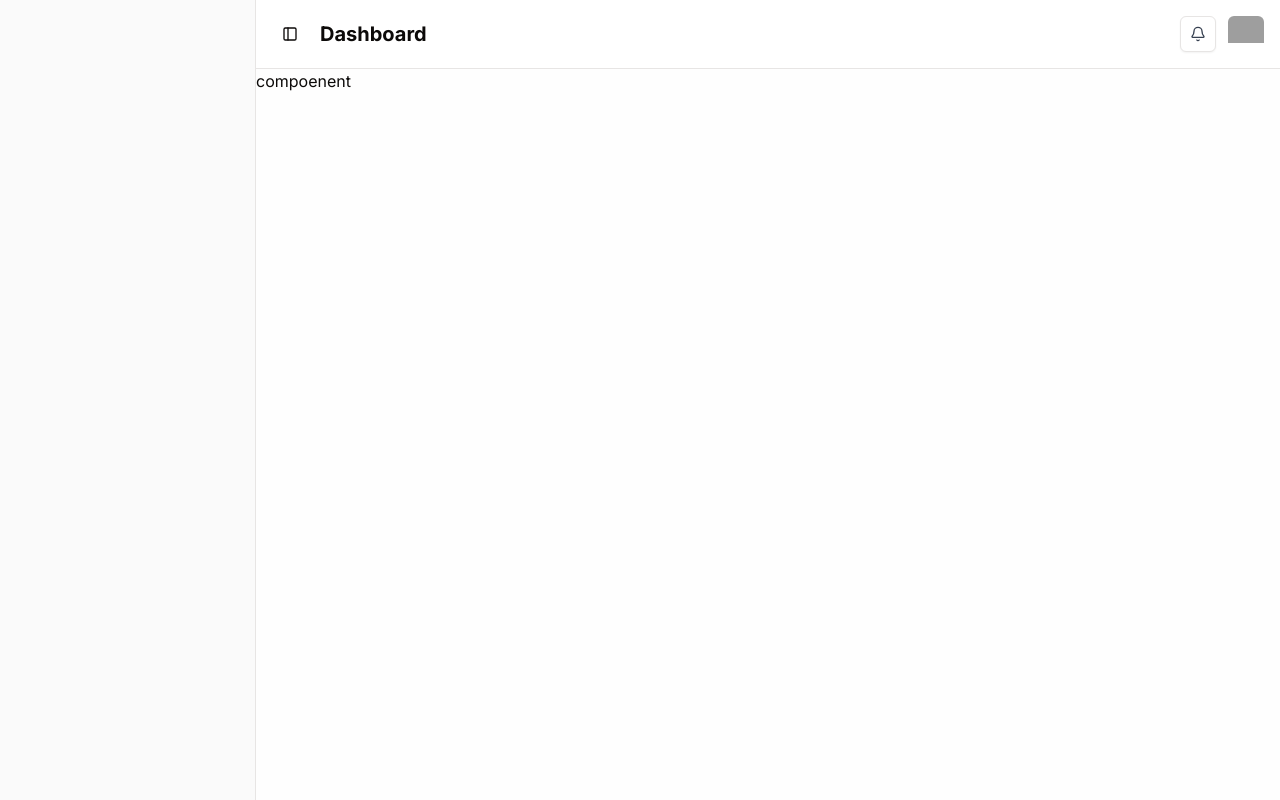
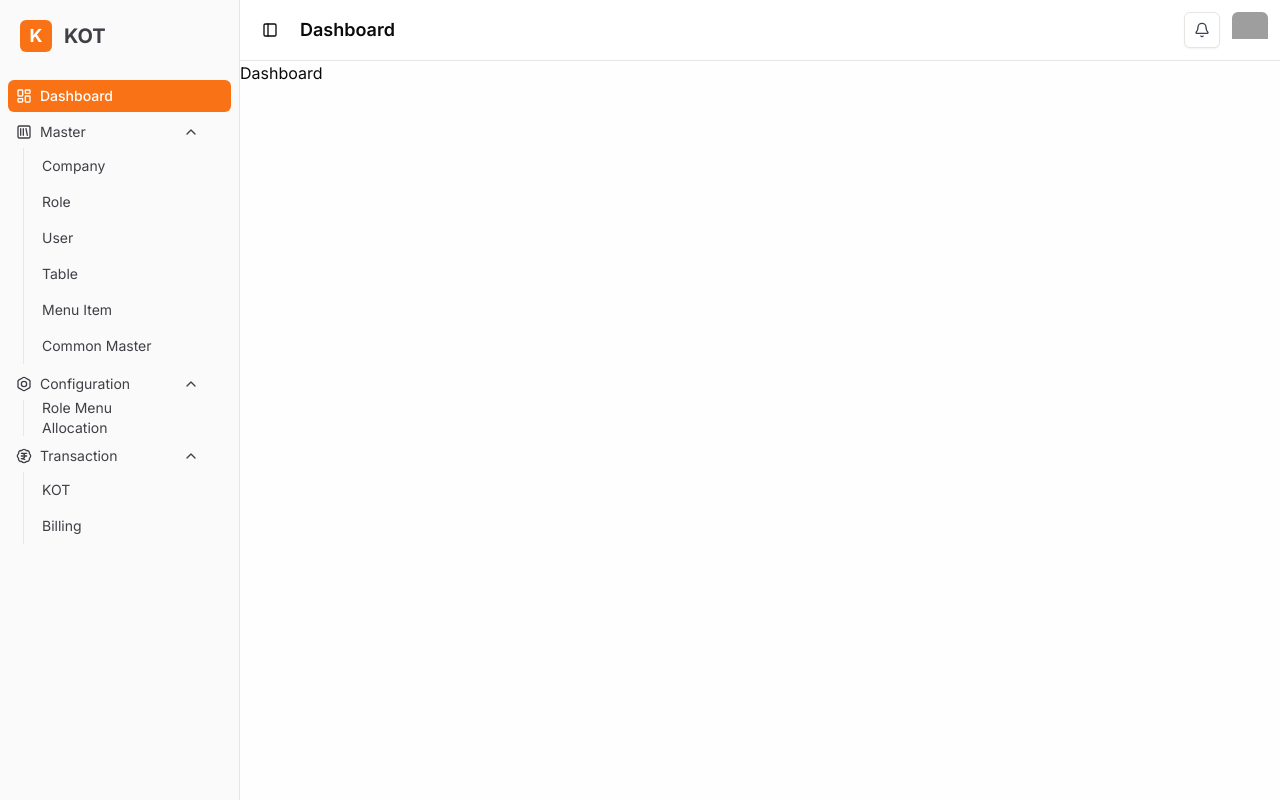
Before and after one commit to makdoom/kot-frontend, a React (Vite) app: page /app in a window 1280 px wide. Built offline with nearby package versions, Linux system fonts and the light colour scheme; sample sign-in values are in the browser's storage; grey boxes are pictures that could not be loaded.

Commit message:
feat(Routes): Add new routes (Master, Configuration & Transaction)

```diff
--- a/package.json
+++ b/package.json
@@ -10,6 +10,7 @@
     "preview": "vite preview"
   },
   "dependencies": {
+    "@radix-ui/react-collapsible": "^1.1.2",
     "@radix-ui/react-dialog": "^1.1.5",
     "@radix-ui/react-dropdown-menu": "^2.1.5",
     "@radix-ui/react-popover": "^1.1.5",
--- a/src/components/AppSidebar.jsx
+++ b/src/components/AppSidebar.jsx
@@ -4,15 +4,212 @@ import {
   SidebarFooter,
   SidebarGroup,
   SidebarHeader,
+  SidebarMenu,
+  SidebarMenuAction,
+  SidebarMenuButton,
+  SidebarMenuItem,
+  SidebarMenuSub,
+  SidebarMenuSubItem,
 } from "@/components/ui/sidebar";
+import {
+  Collapsible,
+  CollapsibleContent,
+  CollapsibleTrigger,
+} from "./ui/collapsible";
+import { ChevronDown } from "lucide-react";
+import { LayoutDashboard } from "lucide-react";
+import { Link, useLocation } from "react-router-dom";
+import { SquareLibrary } from "lucide-react";
+import { Bolt } from "lucide-react";
+import { BadgeIndianRupee } from "lucide-react";
+import { cn } from "@/lib/utils";
+
+const menusList = [
+  {
+    name: "Dashboard",
+    menuName: "dashboard",
+    pathName: "app",
+    icon: <LayoutDashboard className="size-4" />,
+    children: [],
+  },
+  {
+    name: "Master",
+    menuName: "master",
+    pathName: "",
+    icon: <SquareLibrary className="size-4" />,
+    children: [
+      {
+        name: "Company",
+        menuName: "company",
+        pathName: "master/company",
+      },
+      {
+        name: "Role",
+        menuName: "role",
+        pathName: "master/role",
+      },
+      {
+        name: "User",
+        menuName: "user",
+        pathName: "master/User",
+      },
+      {
+        name: "Table",
+        menuName: "table",
+        pathName: "master/table",
+      },
+      {
+        name: "Menu Item",
+        menuName: "menu-item",
+        pathName: "master/menu-item",
+      },
+      {
+        name: "Common Master",
+        menuName: "common-master",
+        pathName: "master/common-master",
+      },
+    ],
+  },
+  {
+    name: "Configuration",
+    menuName: "configuration",
+    icon: <Bolt className="size-4" />,
+    pathName: "",
+    children: [
+      {
+        name: "Role Menu Allocation",
+        menuName: "role-menu-allocation",
+        pathName: "configuration/role-menu-allocation",
+      },
+    ],
+  },
+  {
+    name: "Transaction",
+    menuName: "transaction",
+    icon: <BadgeIndianRupee className="size-4" />,
+    pathName: "",
+    children: [
+      {
+        name: "KOT",
+        menuName: "kot",
+        pathName: "transaction/kot",
+      },
+      {
+        name: "Billing",
+        menuName: "billing",
+        pathName: "transaction/billing",
+      },
+    ],
+  },
+];
 
 const AppSidebar = () => {
+  const location = useLocation();
+  const pathName = location.pathname?.split("/")?.at(-1);
   return (
     <Sidebar>
-      <SidebarHeader />
+      <SidebarHeader>
+        <div className="p-3 flex items-center space-x-3">
+          <div className="h-8 w-8 rounded-md bg-primary flex items-center justify-center">
+            <p className="text-lg font-bold text-white ">K</p>
+          </div>
+          <h3 className="text-xl font-bold">KOT</h3>
+        </div>
+      </SidebarHeader>
       <SidebarContent>
-        <SidebarGroup />
-        <SidebarGroup />
+        <SidebarGroup>
+          <SidebarMenu>
+            {menusList.map((item, index) =>
+              item.children.length ? (
+                <Collapsible
+                  key={index}
+                  defaultOpen
+                  className="group/collapsible"
+                >
+                  <SidebarMenuItem>
+                    <CollapsibleTrigger asChild>
+                      <SidebarMenuButton
+                        className={cn("flex items-center")}
+                        // isActive={pathName == item.pathName}
+                      >
+                        <div className="flex items-center space-x-2">
+                          {item.icon}
+                          <p>{item.name}</p>
+                        </div>
+                        <ChevronDown className="ml-auto transition-transform group-data-[state=open]/collapsible:rotate-180" />
+                      </SidebarMenuButton>
+                    </CollapsibleTrigger>
+                    <CollapsibleContent>
+                      {item.children.map((subItem, subIndex) => (
+                        <SidebarMenuSub key={subIndex}>
+                          <SidebarMenuSubItem className="text-sm">
+                            <SidebarMenuButton
+                              className={cn(
+                                "flex items-center",
+                                pathName == subItem.menuName &&
+                                  "!bg-primary !text-white"
+                              )}
+                              isActive={pathName == subItem.menuName}
+                            >
+                              <Link
+                                to={subItem.pathName}
+                                className="flex items-center space-x-2 w-full"
+                              >
+                                {subItem.name}
+                              </Link>
+                            </SidebarMenuButton>
+                          </SidebarMenuSubItem>
+                        </SidebarMenuSub>
+                      ))}
+                    </CollapsibleContent>
+                    <SidebarMenuAction />
+                  </SidebarMenuItem>
+                </Collapsible>
+              ) : (
+                <div key={index}>
+                  <SidebarMenuItem>
+                    <SidebarMenuButton
+                      isActive={pathName == item.pathName}
+                      className={cn(
+                        "flex items-center",
+                        pathName == item.pathName && "!bg-primary !text-white"
+                      )}
+                    >
+                      <Link
+                        to={item.pathName}
+                        className="flex items-center space-x-2 w-full"
+                      >
+                        {item.icon}
+                        <p>{item.name}</p>
+                      </Link>
+                    </SidebarMenuButton>
+                  </SidebarMenuItem>
+                </div>
+              )
+            )}
+            {/*  */}
+
+            {/* <Collapsible defaultOpen className="group/collapsible">
+              <SidebarMenuItem>
+                <CollapsibleTrigger asChild>
+                  <SidebarMenuButton>
+                    Master
+                    <ChevronDown className="ml-auto transition-transform group-data-[state=open]/collapsible:rotate-180" />
+                  </SidebarMenuButton>
+                </CollapsibleTrigger>
+                <CollapsibleContent>
+                  <SidebarMenuSub>
+                    <SidebarMenuSubItem>Sub Master 1</SidebarMenuSubItem>
+                  </SidebarMenuSub>
+                  <SidebarMenuSub>
+                    <SidebarMenuSubItem>Sub Master 2</SidebarMenuSubItem>
+                  </SidebarMenuSub>
+                </CollapsibleContent>
+                <SidebarMenuAction />
+              </SidebarMenuItem>
+            </Collapsible> */}
+          </SidebarMenu>
+        </SidebarGroup>
       </SidebarContent>
       <SidebarFooter />
     </Sidebar>
--- a/src/components/Header.jsx
+++ b/src/components/Header.jsx
@@ -4,10 +4,10 @@ import UserProfile from "./UserProfile";
 
 const Header = () => {
   return (
-    <div className="p-4 bg-white flex items-center justify-between w-full border-b">
+    <div className="p-3 bg-white flex items-center justify-between w-full border-b">
       <div className="flex items-center space-x-3">
         <SidebarTrigger />
-        <h3 className="font-bold text-xl">Dashboard</h3>
+        <h3 className="font-semibold text-lg">Dashboard</h3>
       </div>
 
       <div className="flex items-center space-x-3">
--- /dev/null
+++ b/src/components/ui/collapsible.jsx
@@ -0,0 +1,9 @@
+import * as CollapsiblePrimitive from "@radix-ui/react-collapsible"
+
+const Collapsible = CollapsiblePrimitive.Root
+
+const CollapsibleTrigger = CollapsiblePrimitive.CollapsibleTrigger
+
+const CollapsibleContent = CollapsiblePrimitive.CollapsibleContent
+
+export { Collapsible, CollapsibleTrigger, CollapsibleContent }
--- a/src/components/ui/sidebar.jsx
+++ b/src/components/ui/sidebar.jsx
@@ -19,7 +19,7 @@ import {
 
 const SIDEBAR_COOKIE_NAME = "sidebar:state";
 const SIDEBAR_COOKIE_MAX_AGE = 60 * 60 * 24 * 7;
-const SIDEBAR_WIDTH = "16rem";
+const SIDEBAR_WIDTH = "15rem";
 const SIDEBAR_WIDTH_MOBILE = "18rem";
 const SIDEBAR_WIDTH_ICON = "3rem";
 const SIDEBAR_KEYBOARD_SHORTCUT = "b";
--- a/src/pages/AppLayout/index.jsx
+++ b/src/pages/AppLayout/index.jsx
@@ -1,10 +1,20 @@
+import AppSidebar from "@/components/AppSidebar";
+import Header from "@/components/Header";
+import { SidebarProvider } from "@/components/ui/sidebar";
 import { Outlet } from "react-router-dom";
 
 const AppLayout = () => {
   return (
-    <main>
-      <Outlet /> {/* Renders the current page */}
-    </main>
+    <div className="bg-[#fefefe] h-screen w-screen ">
+      <SidebarProvider>
+        <AppSidebar />
+        <main className="w-full">
+          <Header />
+
+          <Outlet />
+        </main>
+      </SidebarProvider>
+    </div>
   );
 };
 export default AppLayout;
--- /dev/null
+++ b/src/pages/Configuration/index.jsx
@@ -0,0 +1,4 @@
+const Configuration = () => {
+  return <div>Configuration</div>;
+};
+export default Configuration;
--- /dev/null
+++ b/src/pages/Dashboard/index.jsx
@@ -0,0 +1,4 @@
+const Dashboard = () => {
+  return <div>Dashboard</div>;
+};
+export default Dashboard;
--- /dev/null
+++ b/src/pages/Master/index.jsx
@@ -0,0 +1,4 @@
+const Master = () => {
+  return <div>Master</div>;
+};
+export default Master;
--- /dev/null
+++ b/src/pages/Transaction/index.jsx
@@ -0,0 +1,4 @@
+const Transaction = () => {
+  return <div>Transaction</div>;
+};
+export default Transaction;
--- a/src/pages/home/index.jsx
+++ /dev/null
@@ -1,18 +0,0 @@
-import AppSidebar from "@/components/AppSidebar";
-import Header from "@/components/Header";
-import { SidebarProvider } from "@/components/ui/sidebar";
-
-const Home = () => {
-  return (
-    <div className="bg-[#fefefe] h-screen w-screen ">
-      <SidebarProvider>
-        <AppSidebar />
-        <main className="w-full">
-          <Header />
-          <h1>compoenent</h1>
-        </main>
-      </SidebarProvider>
-    </div>
-  );
-};
-export default Home;
--- a/src/routes/index.jsx
+++ b/src/routes/index.jsx
@@ -3,9 +3,12 @@ import { createBrowserRouter, Navigate } from "react-router-dom";
 import Login from "@/pages/auth/Login";
 import Register from "@/pages/auth/Register";
 import AppLayout from "@/pages/AppLayout";
-import Home from "@/pages/home";
 import ProtectedRoute from "./ProtectedRoutes";
 import NotFound from "@/pages/NotFound";
+import Dashboard from "@/pages/Dashboard";
+import Master from "@/pages/Master";
+import Configuration from "@/pages/Configuration";
+import Transaction from "@/pages/Transaction";
 
 export const router = createBrowserRouter([
   { path: "/", element: <Navigate to="/auth/login" /> },
@@ -18,7 +21,24 @@ export const router = createBrowserRouter([
         <AppLayout />
       </ProtectedRoute>
     ),
-    children: [{ index: true, element: <Home /> }],
+    children: [
+      {
+        index: true,
+        element: <Dashboard />,
+      },
+      {
+        path: `master/:formName`,
+        element: <Master />,
+      },
+      {
+        path: `configuration/:formName`,
+        element: <Configuration />,
+      },
+      {
+        path: `transaction/:formName`,
+        element: <Transaction />,
+      },
+    ],
   },
 
   { path: "*", element: <NotFound /> },
```
Also changed, not shown: 1 other file (tests, documents, lock files or other folders).
